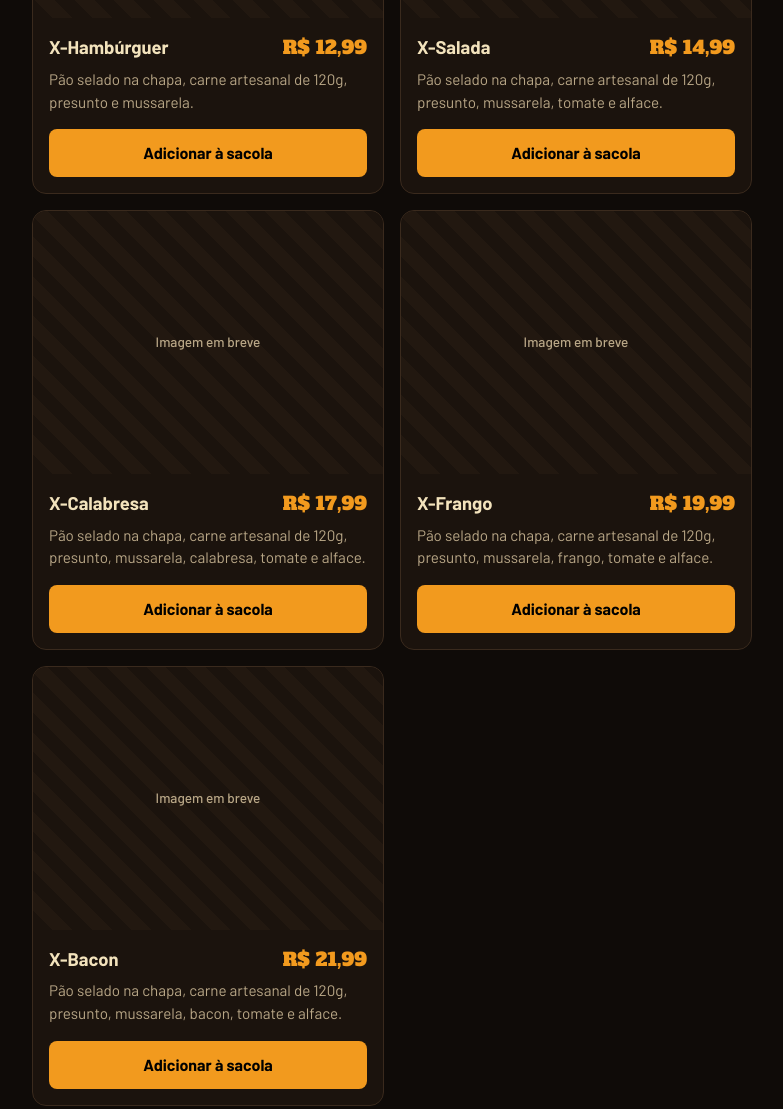
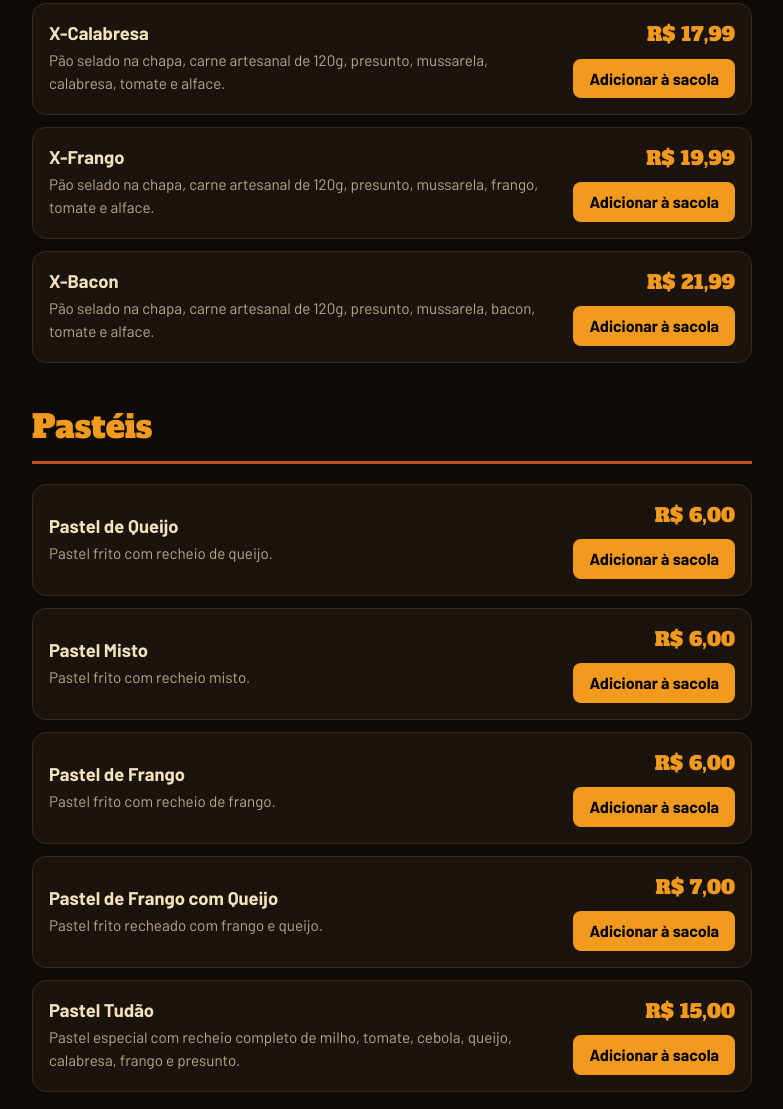
Before and after one commit to GilbertoJr7/danado-de-bom, a plain HTML site: page index.html in a window 1280 px wide. Shown: the part 858-1967 px from the top of the page, without its empty margins (248-1031 px from the left). Drawn offline with Linux system fonts and the light colour scheme.

Commit message:
retirada dos campos de imagens dos produtos

```diff
--- a/css/layout.css
+++ b/css/layout.css
@@ -18,18 +18,13 @@ main{max-width:760px;margin:0 auto;padding:0 20px}
 .categoria{padding-top:40px}
 .categoria h2{font-family:var(--display);font-weight:400;font-size:2rem;color:var(--laranja);padding-bottom:10px;border-bottom:3px solid var(--ferrugem)}
 .nota{color:var(--suave);font-size:.92rem;margin-top:8px}
-.grade{display:grid;grid-template-columns:1fr;gap:16px;padding-top:20px}
-.item{display:flex;flex-direction:column;background:var(--card);border:1px solid var(--linha);border-radius:14px;overflow:hidden}
-.foto{aspect-ratio:4/3;background:#120C08;display:grid;place-items:center}
-.foto img{width:100%;height:100%;object-fit:cover;display:block}
-.foto.vazia{background:repeating-linear-gradient(45deg,#1B130D 0 14px,#221810 14px 28px);color:var(--suave);font-size:.85rem;font-weight:500}
-.item-corpo{display:flex;flex-direction:column;gap:6px;padding:16px;flex:1}
-.item-topo{display:flex;justify-content:space-between;align-items:baseline;gap:12px}
+.grade{display:grid;gap:12px;padding-top:20px}
+.item{display:grid;grid-template-columns:1fr auto;align-items:center;gap:16px;background:var(--card);border:1px solid var(--linha);border-radius:14px;padding:16px}
 .item h3{font-size:1.15rem;font-weight:700;line-height:1.25}
-.preco{font-family:var(--display);color:var(--laranja);font-size:1.15rem;white-space:nowrap}
-.item p{color:var(--suave);font-size:.95rem;flex:1}
-.add{width:100%;margin-top:10px;background:var(--laranja);color:var(--preto);border:0;font-weight:700;padding:12px 18px;border-radius:8px}
+.item p{color:var(--suave);font-size:.95rem;margin-top:4px}
+.item-lado{display:flex;flex-direction:column;align-items:flex-end;gap:10px}
+.preco{font-family:var(--display);color:var(--laranja);font-size:1.2rem;white-space:nowrap}
+.add{min-width:116px;background:var(--laranja);color:var(--preto);border:0;font-weight:700;line-height:1.2;padding:10px 16px;border-radius:8px}
 .add:hover{background:var(--creme)}
-@media (min-width:600px){.grade{grid-template-columns:1fr 1fr}}
 .tag{display:inline-block;margin-left:6px;font-size:.72rem;font-weight:700;background:var(--ferrugem);color:var(--creme);padding:2px 8px;border-radius:4px;vertical-align:middle}
 footer{max-width:760px;margin:48px auto 0;padding:24px 20px;border-top:1px solid var(--linha);color:var(--suave);font-size:.92rem}
--- a/js/cardapio.js
+++ b/js/cardapio.js
@@ -1,8 +1,6 @@
 /*
   Cardápio. Edite itens, preços e categorias só aqui.
   - preco:   número com ponto (12.99 = R$ 12,99)
-  - imagem:  caminho da foto, ex.: "assets/img/produtos/x-bacon.webp".
-             Deixe "" (vazio) para mostrar o espaço "Imagem em breve".
   - destaque: texto opcional para a etiqueta ao lado do nome
   - adicionais (na categoria): lista de { nome, preco } oferecida em todos os itens dela.
              Sem esse campo, o item entra direto na sacola.
@@ -22,41 +20,41 @@ const CARDAPIO = [
       { nome: "Carne artesanal 120g extra", preco: 7.0 },
     ],
     itens: [
-      { nome: "X-Hambúrguer", preco: 12.99, imagem: "", descricao: "Pão selado na chapa, carne artesanal de 120g, presunto e mussarela." },
-      { nome: "X-Salada", preco: 14.99, imagem: "", descricao: "Pão selado na chapa, carne artesanal de 120g, presunto, mussarela, tomate e alface." },
-      { nome: "X-Calabresa", preco: 17.99, imagem: "", descricao: "Pão selado na chapa, carne artesanal de 120g, presunto, mussarela, calabresa, tomate e alface." },
-      { nome: "X-Frango", preco: 19.99, imagem: "", descricao: "Pão selado na chapa, carne artesanal de 120g, presunto, mussarela, frango, tomate e alface." },
-      { nome: "X-Bacon", preco: 21.99, imagem: "", descricao: "Pão selado na chapa, carne artesanal de 120g, presunto, mussarela, bacon, tomate e alface." },
+      { nome: "X-Hambúrguer", preco: 12.99, descricao: "Pão selado na chapa, carne artesanal de 120g, presunto e mussarela." },
+      { nome: "X-Salada", preco: 14.99, descricao: "Pão selado na chapa, carne artesanal de 120g, presunto, mussarela, tomate e alface." },
+      { nome: "X-Calabresa", preco: 17.99, descricao: "Pão selado na chapa, carne artesanal de 120g, presunto, mussarela, calabresa, tomate e alface." },
+      { nome: "X-Frango", preco: 19.99, descricao: "Pão selado na chapa, carne artesanal de 120g, presunto, mussarela, frango, tomate e alface." },
+      { nome: "X-Bacon", preco: 21.99, descricao: "Pão selado na chapa, carne artesanal de 120g, presunto, mussarela, bacon, tomate e alface." },
     ],
   },
   {
     id: "pasteis",
     titulo: "Pastéis",
     itens: [
-      { nome: "Pastel de Queijo", preco: 6.0, imagem: "", descricao: "Pastel frito com recheio de queijo." },
+      { nome: "Pastel de Queijo", preco: 6.0, descricao: "Pastel frito com recheio de queijo." },
       // CONFIRMAR com a lanchonete os ingredientes do recheio misto e completar a descrição.
-      { nome: "Pastel Misto", preco: 6.0, imagem: "", descricao: "Pastel frito com recheio misto." },
-      { nome: "Pastel de Frango", preco: 6.0, imagem: "", descricao: "Pastel frito com recheio de frango." },
-      { nome: "Pastel de Frango com Queijo", preco: 7.0, imagem: "", descricao: "Pastel frito recheado com frango e queijo." },
-      { nome: "Pastel Tudão", preco: 15.0, imagem: "", descricao: "Pastel especial com recheio completo de milho, tomate, cebola, queijo, calabresa, frango e presunto." },
+      { nome: "Pastel Misto", preco: 6.0, descricao: "Pastel frito com recheio misto." },
+      { nome: "Pastel de Frango", preco: 6.0, descricao: "Pastel frito com recheio de frango." },
+      { nome: "Pastel de Frango com Queijo", preco: 7.0, descricao: "Pastel frito recheado com frango e queijo." },
+      { nome: "Pastel Tudão", preco: 15.0, descricao: "Pastel especial com recheio completo de milho, tomate, cebola, queijo, calabresa, frango e presunto." },
     ],
   },
   {
     id: "porcoes",
     titulo: "Porções",
     itens: [
-      { nome: "Batata Frita Média (M)", preco: 10.0, imagem: "", descricao: "Porção de batatas fritas, tamanho médio, crocantes e preparadas para acompanhar seu lanche." },
-      { nome: "Batata Frita Grande (G)", preco: 15.0, imagem: "", descricao: "Porção de batatas fritas, tamanho grande, ideal para compartilhar." },
+      { nome: "Batata Frita Média (M)", preco: 10.0, descricao: "Porção de batatas fritas, tamanho médio, crocantes e preparadas para acompanhar seu lanche." },
+      { nome: "Batata Frita Grande (G)", preco: 15.0, descricao: "Porção de batatas fritas, tamanho grande, ideal para compartilhar." },
     ],
   },
   {
     id: "bebidas",
     titulo: "Bebidas",
     itens: [
-      { nome: "Água Mineral 500 ml", preco: 1.99, imagem: "", descricao: "Água mineral em garrafa de 500 ml." },
-      { nome: "Coca-Cola Lata", preco: 5.99, imagem: "", descricao: "Refrigerante Coca-Cola em lata." },
-      { nome: "Fanta Lata", preco: 5.99, imagem: "", descricao: "Refrigerante Fanta em lata." },
-      { nome: "Sprite Lata", preco: 5.99, imagem: "", descricao: "Refrigerante Sprite em lata." },
+      { nome: "Água Mineral 500 ml", preco: 1.99, descricao: "Água mineral em garrafa de 500 ml." },
+      { nome: "Coca-Cola Lata", preco: 5.99, descricao: "Refrigerante Coca-Cola em lata." },
+      { nome: "Fanta Lata", preco: 5.99, descricao: "Refrigerante Fanta em lata." },
+      { nome: "Sprite Lata", preco: 5.99, descricao: "Refrigerante Sprite em lata." },
     ],
   },
   {
@@ -64,8 +62,8 @@ const CARDAPIO = [
     titulo: "Cervejas",
     nota: "Venda proibida para menores de 18 anos.",
     itens: [
-      { nome: "Schin", preco: 4.5, imagem: "", descricao: "Cerveja Schin em lata." },
-      { nome: "Amstel", preco: 5.5, imagem: "", descricao: "Cerveja Amstel Lager em lata." },
+      { nome: "Schin", preco: 4.5, descricao: "Cerveja Schin em lata." },
+      { nome: "Amstel", preco: 5.5, descricao: "Cerveja Amstel Lager em lata." },
     ],
   },
 ];
--- a/js/main.js
+++ b/js/main.js
@@ -34,22 +34,8 @@
       cat.itens.forEach((item) => {
         const art = el("article", "item");
 
-        const foto = el("div", item.imagem ? "foto" : "foto vazia");
-        if (item.imagem) {
-          const img = el("img");
-          img.src = item.imagem;
-          img.alt = item.nome;
-          img.loading = "lazy";
-          foto.append(img);
-        } else {
-          foto.append("Imagem em breve");
-        }
-
         const h3 = el("h3", null, item.nome);
         if (item.destaque) h3.append(" ", el("span", "tag", item.destaque));
-        const topo = el("div", "item-topo");
-        topo.append(h3, el("span", "preco", formatarBRL(item.preco)));
-
         const btn = el("button", "add", "Adicionar à sacola");
         btn.type = "button";
         btn.addEventListener("click", () => {
@@ -62,9 +48,11 @@
           }
         });
 
-        const corpo = el("div", "item-corpo");
-        corpo.append(topo, el("p", null, item.descricao), btn);
-        art.append(foto, corpo);
+        const info = el("div", "item-info");
+        info.append(h3, el("p", null, item.descricao));
+        const lado = el("div", "item-lado");
+        lado.append(el("span", "preco", formatarBRL(item.preco)), btn);
+        art.append(info, lado);
         grade.append(art);
       });
       sec.append(grade);
```
Also changed, not shown: 1 other file.
